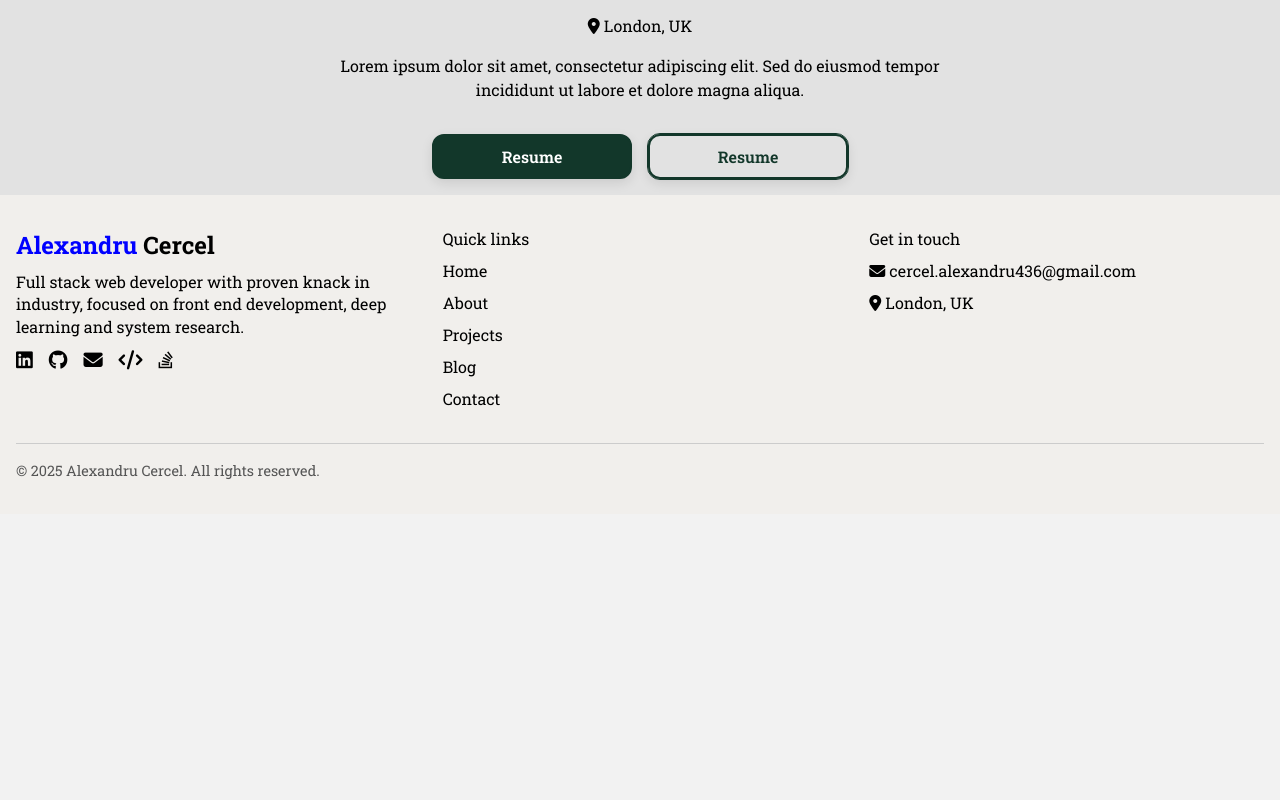
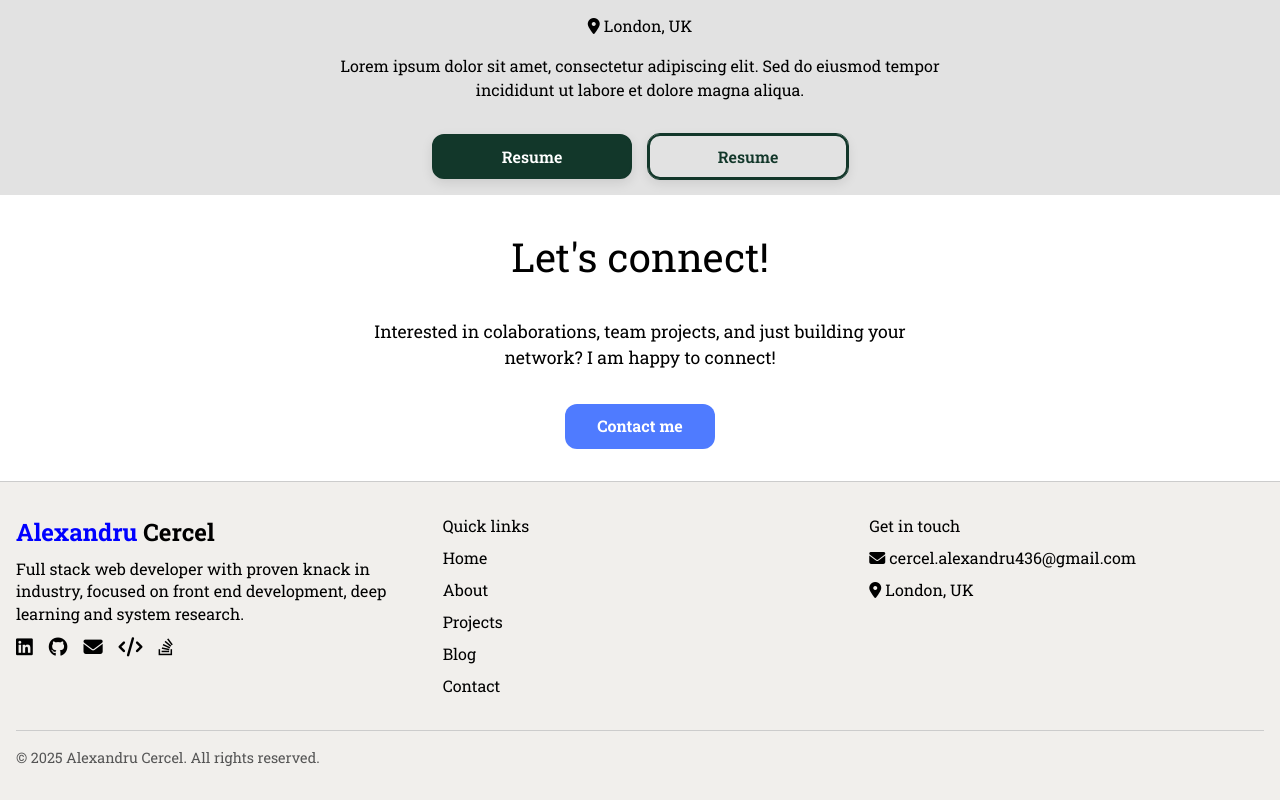
Before and after one commit to Alez05/personal-portfolio.v1.2, a Next.js app: page / in a window 1280 px wide. Shown: the part 804-1604 px from the top of the page. Before the commit the page ends 1318 px from the top, so only its background shows below. Built offline with nearby package versions, Linux system fonts and the light colour scheme; no server answers.

Commit message:
feat: build up contact form, implemented across pages + small update for the footer

```diff
--- a/src/app/layout.tsx
+++ b/src/app/layout.tsx
@@ -1,7 +1,7 @@
 import { Geist, Geist_Mono } from "next/font/google";
 import { Roboto_Slab } from "next/font/google";
 import '@styles/global.css'
-import { Footer, Navbar } from "@components/shared";
+import { ContactCTA, Footer, Navbar } from "@components/shared";
 import '@fortawesome/fontawesome-free/css/all.min.css'
 
 const geistSans = Geist({
@@ -26,6 +26,7 @@ export default function RootLayout({ children }: { children: React.ReactNode })
       <body>
         {children}
         <Navbar />
+        <ContactCTA />
         <Footer />
       </body>
     </html>
--- a/src/components/home/page.tsx
+++ b/src/components/home/page.tsx
@@ -1,4 +1,4 @@
-import { Button } from "@components/shared"
+import { Button, ContactCTA } from "@components/shared"
 import { Hero } from "@components/shared/hero"
 
 const Home = () => {
--- a/src/components/index.ts
+++ b/src/components/index.ts
@@ -5,6 +5,7 @@ export { Contact } from './contact'
 export { Blog } from './blog'
 export { Feedback } from './feedback'
 export { Footer } from './shared'
+export { ContactCTA } from './shared'
 
 
 //types
--- /dev/null
+++ b/src/components/shared/contact-cta/contact-cta.css
@@ -0,0 +1,41 @@
+.ct-wrapper {
+  display: flex;
+  flex-direction: column; /* stack title, description, button vertically */
+  align-items: center; /* horizontal center */
+  justify-content: center; /* vertical center (if parent has height) */
+  gap: 2rem; /* space between elements */
+  padding: 2rem; /* padding around content */
+  text-align: center;
+  background-color: #fff;
+}
+
+.ct-title {
+  font-size: 2.5rem;
+}
+
+.ct-description {
+  font-size: 1.1rem;
+  max-width: 600px; /* optional: limit width for nice readability */
+}
+
+.ct-link {
+  background: linear-gradient(to left, rgb(79, 123, 255) 50%, rgb(34, 192, 255) 50%);
+  background-size: 200% 100%;
+  background-position: right bottom;
+  color: white;
+  display: inline-flex;
+  align-items: center;
+  justify-content: center;
+  width: 150px;
+  height: 45px;
+  border-radius: 12px;
+  font-size: 1rem;
+  text-decoration: none;
+  cursor: pointer;
+  font-weight: bold;
+  transition: background-position 0.4s ease-out;
+}
+
+.ct-link:hover {
+  background-position: left bottom;
+}
--- /dev/null
+++ b/src/components/shared/contact-cta/contact-cta.tsx
@@ -0,0 +1,13 @@
+import './contact-cta.css'
+
+const ContactCTA = () => {
+  return (
+    <div className='ct-wrapper'>
+      <h1 className='ct-title'>Let's connect!</h1>
+      <p className='ct-description'>Interested in colaborations, team projects, and just building your network? I am happy to connect!</p>
+      <a className="ct-link" href="/contact">Contact me</a>
+    </div>
+  )
+}
+
+export { ContactCTA }
--- /dev/null
+++ b/src/components/shared/contact-cta/index.ts
@@ -0,0 +1 @@
+export { ContactCTA } from './contact-cta'
--- a/src/components/shared/footer/footer.css
+++ b/src/components/shared/footer/footer.css
@@ -2,6 +2,7 @@
   background-color: #F1EFEC;
   padding: 2rem 1rem;
   width: 100%;
+  border-top: 1px solid #ccc;
 }
 
 .ft-content {
--- a/src/components/shared/index.ts
+++ b/src/components/shared/index.ts
@@ -2,6 +2,7 @@
 export { Navbar } from './navbar/navbar';
 export { Hero } from './hero'
 export { Footer } from './footer'
+export { ContactCTA } from './contact-cta'
 
 
 // reusbale components
```
Also changed, not shown: src/components/shared/contact-cta/contact-cta.type.ts (added).
